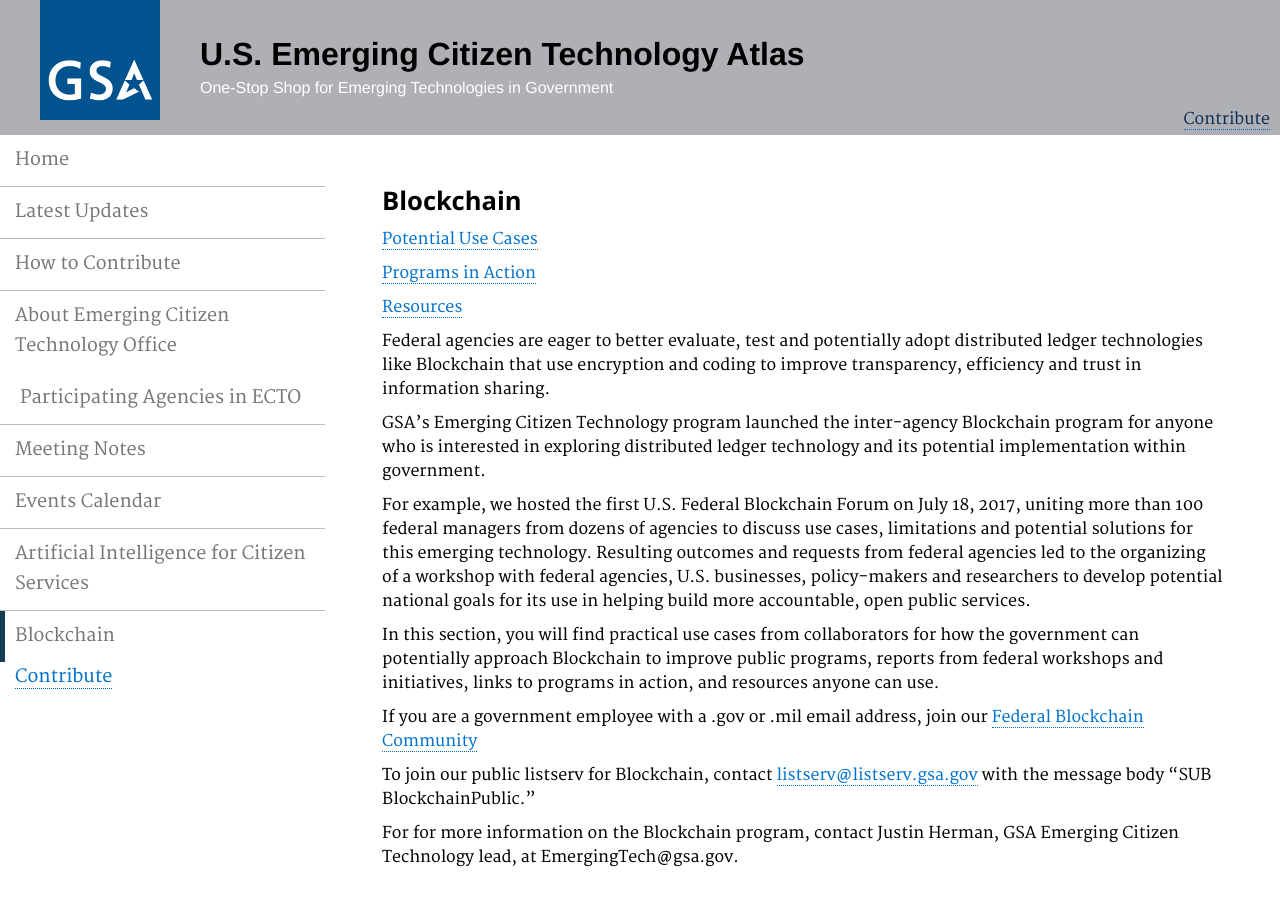
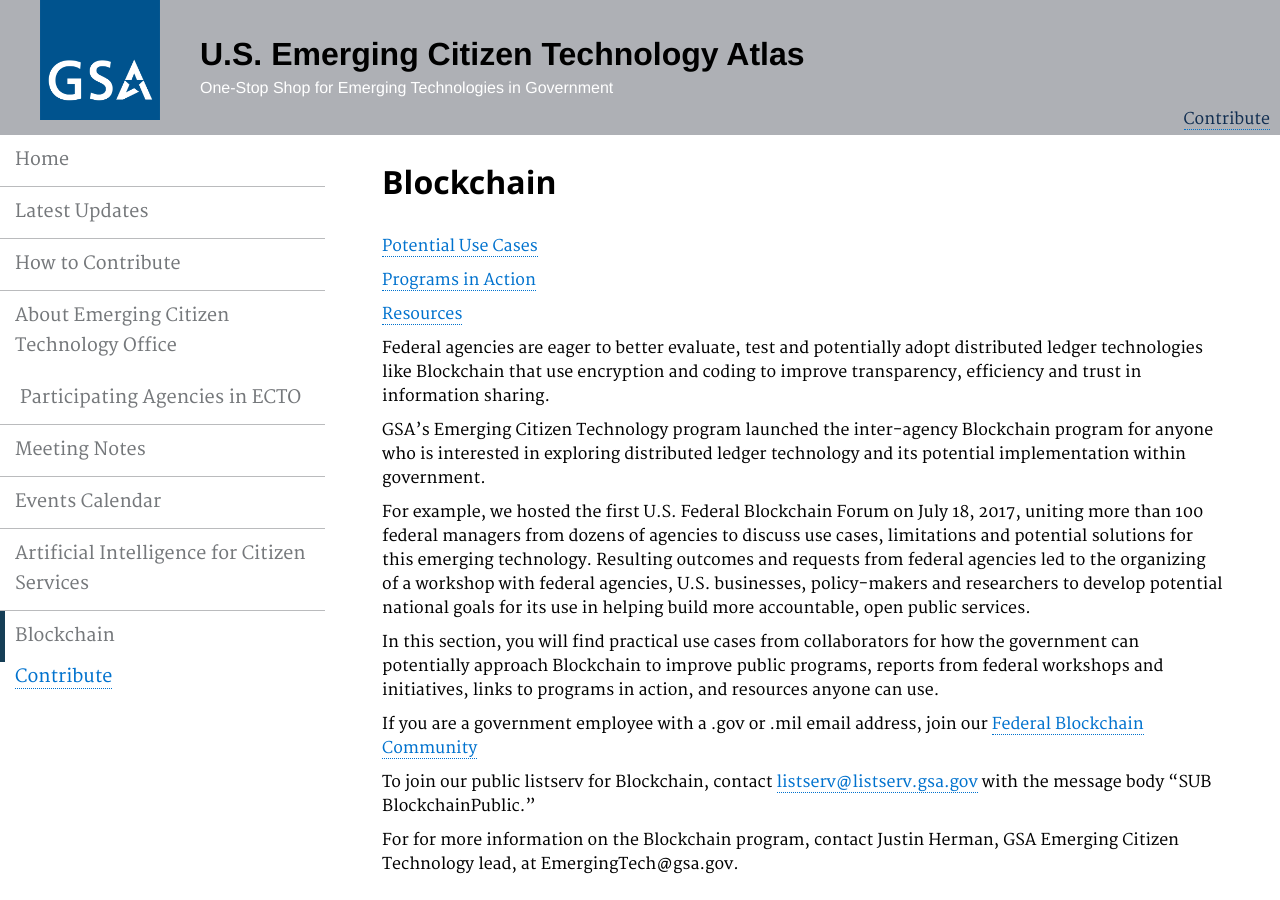
Before and after one commit to GSA/emerging-technology-atlas, a Jekyll site: the page built from pages/Blockchain.md, in a window 1280 px wide. Built offline with Jekyll 4.4.1, drawn with Linux system fonts in a browser that asks for light colours.

```diff
--- a/pages/Blockchain.md
+++ b/pages/Blockchain.md
@@ -5,7 +5,7 @@ permalink: /Blockchain/
 description: ""
 ---
 
-### Blockchain
+# Blockchain
 
 <p><a href="https://emerging.digital.gov/blockchain-federal/"><span>Potential Use Cases</span></a></p>
 
```
